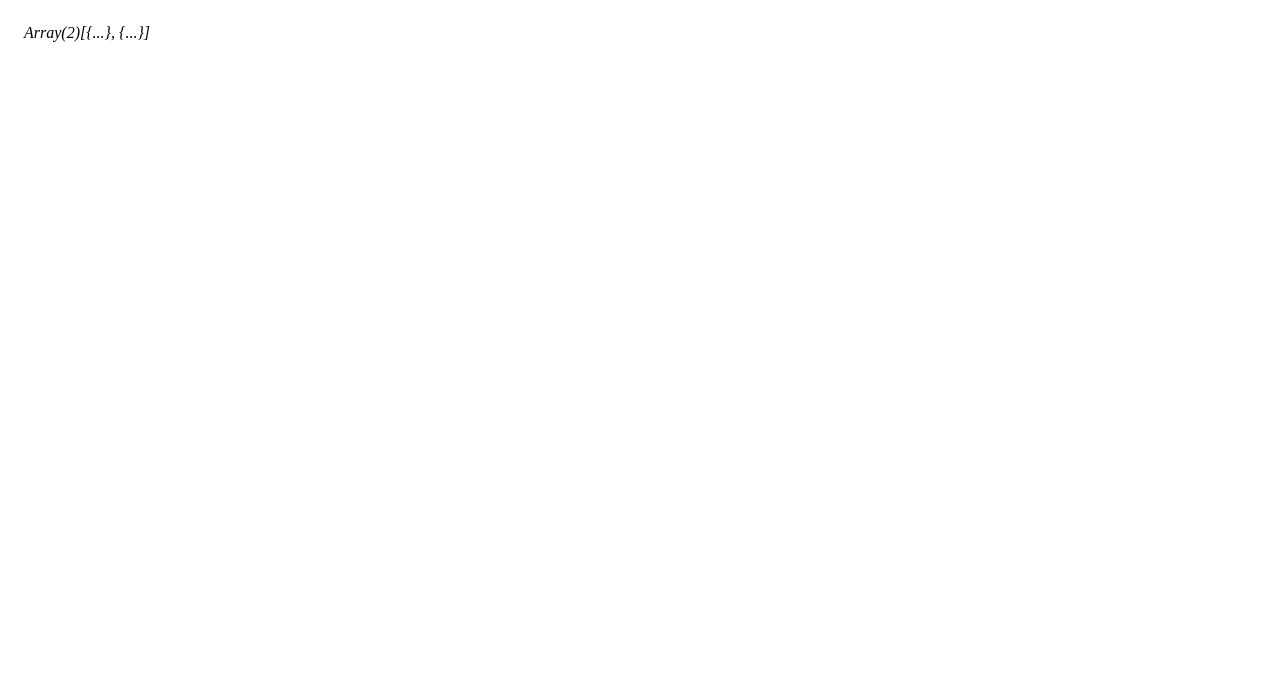
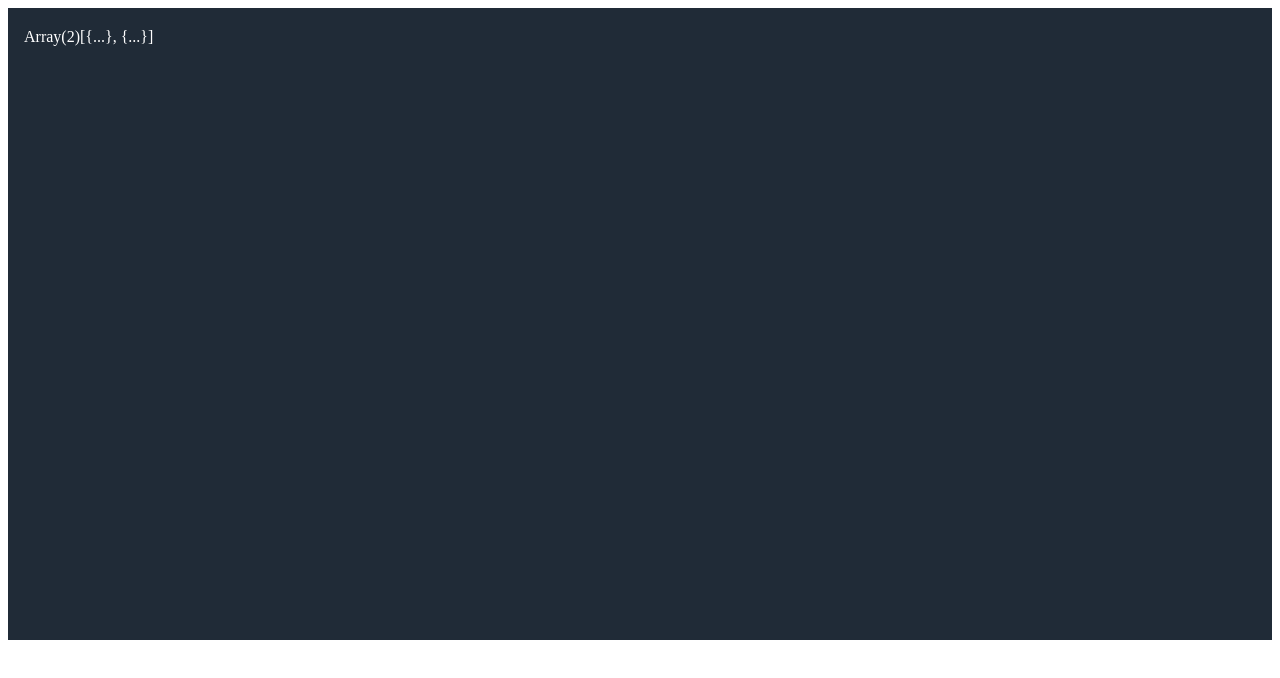
Before and after one commit to devas-37/console, a plain HTML site: page index.html in a window 1280 px wide. Drawn offline with Linux system fonts and the light colour scheme.

Commit message:
Expand animation
Expand animatsiya qo'shildi. Rekursiya optimizatisya qilindi

```diff
--- a/console.js
+++ b/console.js
@@ -15,28 +15,27 @@ Consol.prototype = (function() {
             }
             let theme = {
                 str: {
-                    color: '#d70011',
+                    color: '#3CEC85',
                 },
                 num: {
-                    color: 'blue'
+                    color: '#FF955C'
                 },
                 bool: {
-                    color: 'green'
+                    color: '#E35535'
                 }
             }
 
             const makeEl = (value, type) => {
                     return `<span style='color:${theme[type].color}'>${type!=='str'?(`${value}`):(`"${value}"`)}</span>, `
     }
-    function Collapse(e){
-        console.log(e)
-    }
-    function makeHint(object,bool=true) {
+
+    function makeHint(object, bool = true) {
         let isArr = Array.isArray(object)
         let result = isArr ? `Array(${object.length})[` : '{'
         for (const key in object) {
             result += !isArr ? (key + ": ") : ''
             switch (typeof object[key]) {
+
                 case 'string':
                     result += makeEl(object[key], 'str')
                     break
@@ -57,16 +56,18 @@ Consol.prototype = (function() {
                     break
             }
         }
-        let dd=CreateElement('div')
-        let hint=CreateElement('div')
-        hint.className=bool?'collapse':'root'
-        hint.innerHTML=`<em>${(result + (isArr ? "]" : '}')).replace(isArr ? ', ]' : ', }', isArr ? ']' : '}')}</em>`
+        let dd = CreateElement('div')
+        let hint = CreateElement('div')
+        hint.className = 'md'
+        hint.className = bool ? 'collapse' : 'root'
+        hint.innerHTML = `<span>${(result + (isArr ? "]" : '}')).replace(isArr ? ', ]' : ', }', isArr ? ']' : '}')}</span>`
         dd.appendChild(hint)
-     return dd.innerHTML
+        return dd.innerHTML
     }
-    let keys=(key)=>{
-        return `<span style='color:#972485'>${key}</span>`
+    let keys = (key) => {
+        return `<span style='color:white'>${key}</span>`
     }
+
     function grip() {
         return `<svg width="14" height="14" viewBox="0 0 14 14" fill="none">
         <path d="M9.78633 6.74709L4.58008 2.25724C4.38594 2.09044 4.10156 2.24083 4.10156 2.51017V11.4899C4.10156 11.7592 4.38594 11.9096 4.58008 11.7428L9.78633 7.25295C9.93535 7.12443 9.93535 6.8756 9.78633 6.74709Z" fill="#727272"/>
@@ -75,7 +76,11 @@ Consol.prototype = (function() {
     }
 
     function drawer(value, indent = 0) {
-        let result = CreateElement('div',{height:0,overflow:'hidden'})
+        let result = CreateElement('div', {
+            overflow: 'hidden',
+            maxHeight: 0
+        })
+        result.className = 'expandable'
         for (const key in value) {
             if (typeof value[key] !== 'object') {
                 let val
@@ -93,14 +98,20 @@ Consol.prototype = (function() {
                         val = makeEl(value[key], 'bool')
                         break
                 }
-                let div=CreateElement('div',{marginLeft:`${indent*10}px`})
-                div.innerHTML=keys(key)+": "+val
+                let div = CreateElement('div', {
+                    marginLeft: `${indent*10}px`
+                })
+                div.innerHTML = keys(key) + ": " + val
                 result.appendChild(div)
             } else {
-                let div=CreateElement('div',{marginLeft:`${indent*10}px`,display:'flex',alignItems:'center'})
-                div.innerHTML=grip()+keys(key)+": "+makeHint(value[key])
+                let div = CreateElement('div', {
+                    marginLeft: `${indent*10}px`,
+                    display: 'flex',
+                    alignItems: 'center'
+                })
+                div.innerHTML = grip() + keys(key) + ": " + makeHint(value[key])
                 result.appendChild(div)
-                result.appendChild(drawer(value[key],indent+4))
+                result.appendChild(drawer(value[key], indent + 4))
             }
         }
         return result
@@ -112,32 +123,55 @@ Consol.prototype = (function() {
         },
         log() {
             let arg = Array.from(arguments)
+
             arg.forEach((item) => {
                 switch (typeof item) {
                     case "object":
                         let root = CreateElement('div')
-                        root.innerHTML=makeHint(item,false)
-                        root.addEventListener('click',function(){
-                            this.nextSibling.style.height='auto'
+                        root.innerHTML = makeHint(item, false)
+                        root.addEventListener('click', function() {
+                            this.nextSibling.style.maxHeight = this.nextSibling.scrollHeight + 100 + 'px'
+                            setTimeout(() => {
+                                this.nextSibling.style.maxHeight = 'fit-content'
+                            }, 500)
                         })
                         this.consol.appendChild(root)
                         this.consol.appendChild(drawer(item, 0))
-                        let arr=document.getElementsByClassName('collapse')
-                        for (const a of arr){
-                            a.addEventListener('click',function(){
-                                this.getElementsByTagName('em')[0].style.visibility='hidden'
-                                this.parentElement.nextSibling.style.height='auto'
+                        let arr = this.consol.getElementsByClassName('collapse')
+                        for (const a of arr) {
+                            a.addEventListener('click', function() {
+                                let el = this.parentElement.nextSibling
+                                if (el.getAttribute('state')==='open'){
+                                    el.style.maxHeight = 0
+                                    el.setAttribute('state','close')
+                                    this.style.opacity=1
+                                }else{
+                                    el.style.maxHeight = el.scrollHeight + 100 + 'px'
+                                    this.style.opacity=0
+                                    el.setAttribute('state','open')
+                                    setTimeout(function(){
+                                        el.style.maxHeight = 'fit-content'
+                                    }, 500)
+                                }
+
                             })
                         }
                         break
                     case 'string':
-                        this.consol.innerHTML += makeEl(item, 'str') + '&#9224;'
+                        let str = CreateElement('div')
+                        str.innerHTML = makeEl(item, 'str')
+                        this.consol.appendChild(str)
                         break
                     case 'number':
-                        this.consol.innerHTML += makeEl(item, 'num')
+                        let num = CreateElement('div')
+                        num.innerHTML = makeEl(item, 'num')
+                        this.consol.appendChild(num)
                         break
                     case 'function':
-                        this.consol.innerHTML += makeEl(item, 'num')
+                        let fn = CreateElement('div')
+                        fn.innerHTML = makeEl(item, 'num')
+                        this.consol.appendChild(fn)
+                        break
                 }
             })
 
--- a/main.js
+++ b/main.js
@@ -51,52 +51,10 @@ let data = [{
             "vaqt": "15 : 20"
         }]
     }]
-consol.log(
-        [{
-            name: 'Mashina',
-            color: 'white',
-            number: {
-                region: 25,
-                letter: 'S',
-                number: 957,
-                tletter: [14, 151, 16]
-            }
-        }, {
-            name: 'Byscle',
-            color: 'black',
-            number: {
-                region: 1,
-                letter: 'X',
-                number: 700,
-                tletter: {
-                    item: '18',
-                    item2: '24'
-                }
-            }
-        }]
-    )
+    // consol.log(
+    //         data
+    //     )
     // consol.log(console)
-    // console.log([{
-    //     name: 'Mashina',
-    //     color: 'white',
-    //     number: {
-    //         region: 25,
-    //         letter: 'S',
-    //         number: 957,
-    //         tletter: [14, 151, 16]
-    //     }
-    // }, {
-    //     name: 'Byscle',
-    //     color: 'black',
-    //     number: {
-    //         region: 1,
-    //         letter: 'X',
-    //         number: 700,
-    //         tletter: {
-    //             item: '18',
-    //             item2: '24'
-    //         }
-    //     }
-    // }])
+consol.log(data)
 
 console.log(data)
--- a/style.css
+++ b/style.css
@@ -1,9 +1,14 @@
 #console {
-    font-size: 12pt;
+    font-size: 16px;
     font-family: 'fira code';
     height: 100%;
     padding: 1rem;
     cursor: default;
+    background-color: #202b37;
+    height: 600px;
+    overflow-y: auto;
+    color: white;
+    line-height: 1.6;
 }
 
 .accord {
@@ -28,6 +33,25 @@
     animation-iteration-count: infinite;
 }
 
+.collapse {
+    max-width: 100%;
+    overflow: hidden;
+    white-space: nowrap;
+    text-overflow: ellipsis;
+    transition: opacity 0.5s ease-in-out;
+}
+
+.collapse>em {
+    max-width: 100%;
+}
+
+.expandable {
+    transition: max-height 0.5s ease;
+    max-height: 0;
+    overflow: hidden;
+    box-sizing: content-box;
+}
+
 @keyframes inf {
     to {
         stroke-dashoffset: 0;
```
Lines whose indentation alone changed are shown as unchanged.
